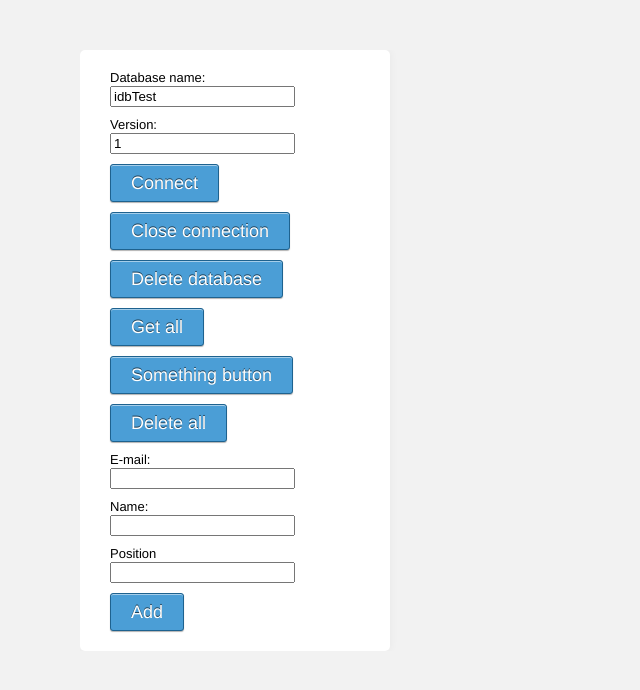
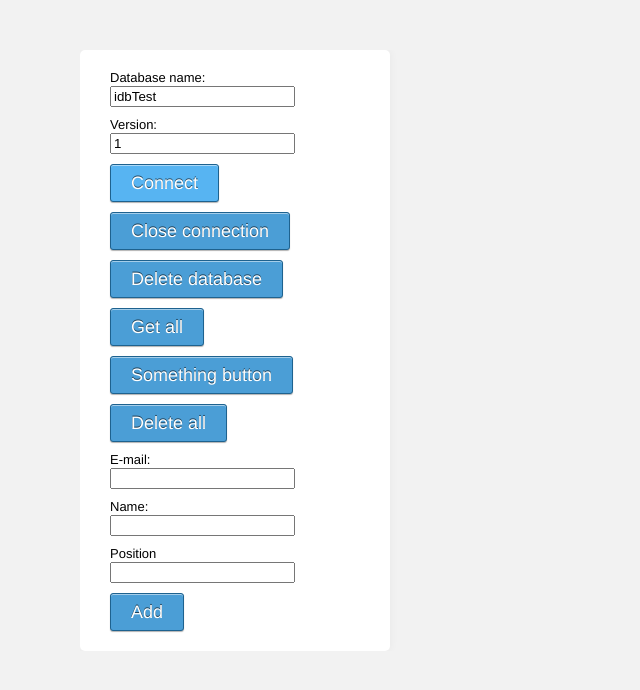
Before and after one commit to fragphace/talk_introduction_to_indexed_db, a plain HTML site: page index.html in a window 1280 px wide. In both pictures the pointer is over the link "Connect". Shown: the whole page, without its empty margins (0-640 px from the left). Drawn offline with Linux system fonts and the light colour scheme.

Commit message:
Update index.html
Remove -moz-gradients

```diff
--- a/index.html
+++ b/index.html
@@ -69,7 +69,6 @@
       }
       .dbInfo .actions > .action > *[data-action] {
         background: #4B9ED6;
-        background: #4B9ED6 -moz-linear-gradient(center top , #4B9ED6 0%, #1E628F 100%);;
         border: 1px solid #1E628F;
         border-radius: 3px;
         box-shadow: inset 0 1px 0 rgba(255, 255, 255, 0.5), 0 1px 1px rgba(0, 0, 0, 0.3);
@@ -82,12 +81,11 @@
         text-shadow: 0 -1px 0 rgba(0, 0, 0, 0.6);
       }
       .dbInfo .actions > .action > *[data-action]:hover {
-        background: #4B9ED6;
-        background-image: -moz-linear-gradient(top, #57b4f2 0%, #2885bf 100%);
+        background: #57b4f2;
       }
       .dbInfo .actions > .action > *[data-action]:active {
         box-shadow: none;
-        background-image: -moz-linear-gradient(center top , #1E628F 0%, #4B9ED6 100%);
+        background: #1E628F;
         line-height: 38px;
       }
 
```
